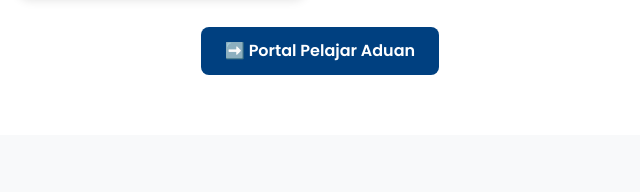
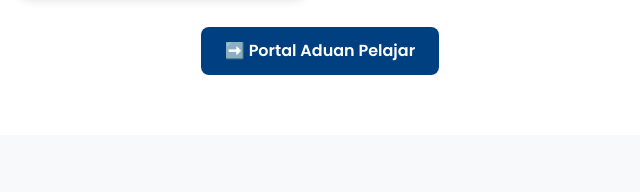
Before and after one commit to adam007-bit/PORTAL-RASMI-MPP-SS6, a plain HTML site: page index.html in a window 1280 px wide. Shown: the part 1351-1543 px from the top of the page, 320-960 px from the left. Drawn offline with nearby package versions, Linux system fonts and the light colour scheme.

Commit message:
Update index.html

```diff
--- a/index.html
+++ b/index.html
@@ -98,7 +98,7 @@
   </div>
 
   <div class="text-center">
-    <a href="https://adam007-bit.github.io/PORTAL-E-ADUAN-MPP/" target="_blank" class="btn-aduan" id="portalBtn">➡️ Portal Pelajar Aduan</a>
+    <a href="https://adam007-bit.github.io/PORTAL-E-ADUAN-MPP/" target="_blank" class="btn-aduan" id="portalBtn">➡️ Portal Aduan Pelajar</a>
   </div>
 </section>
 
```
